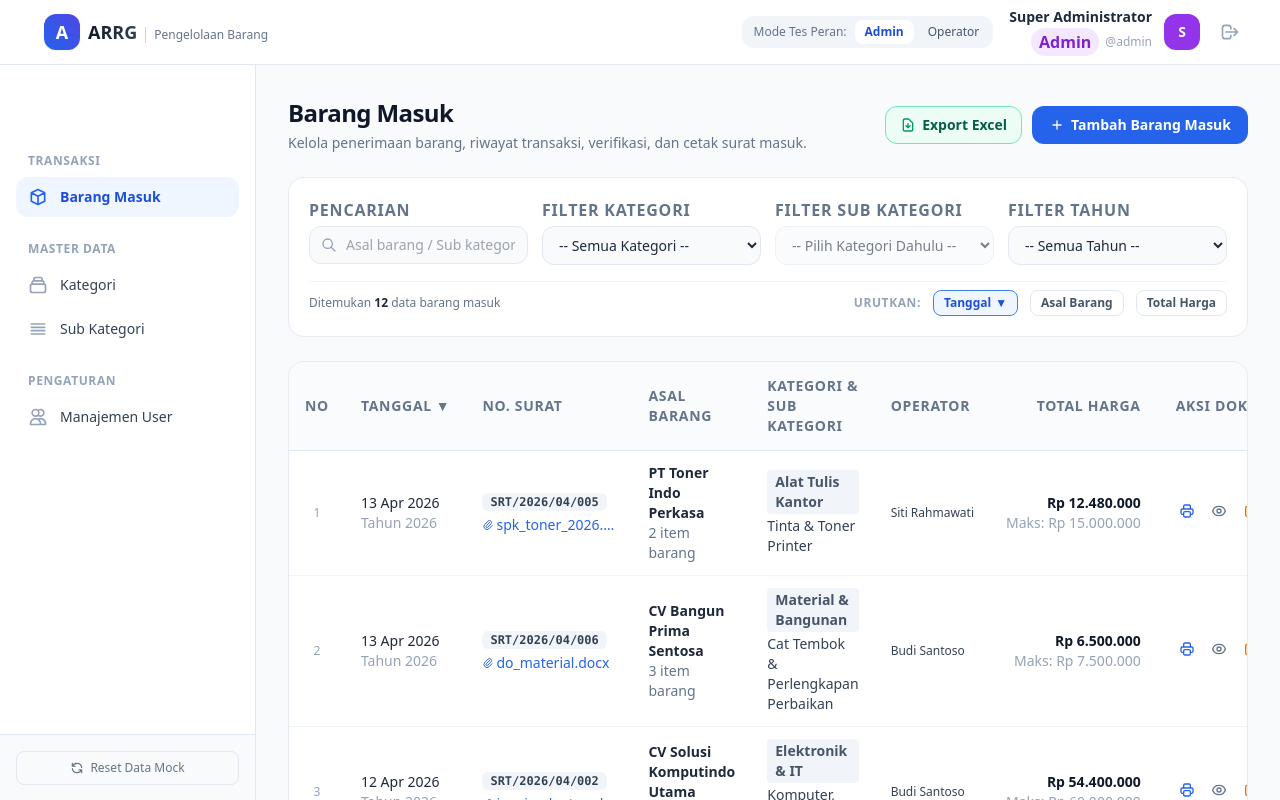
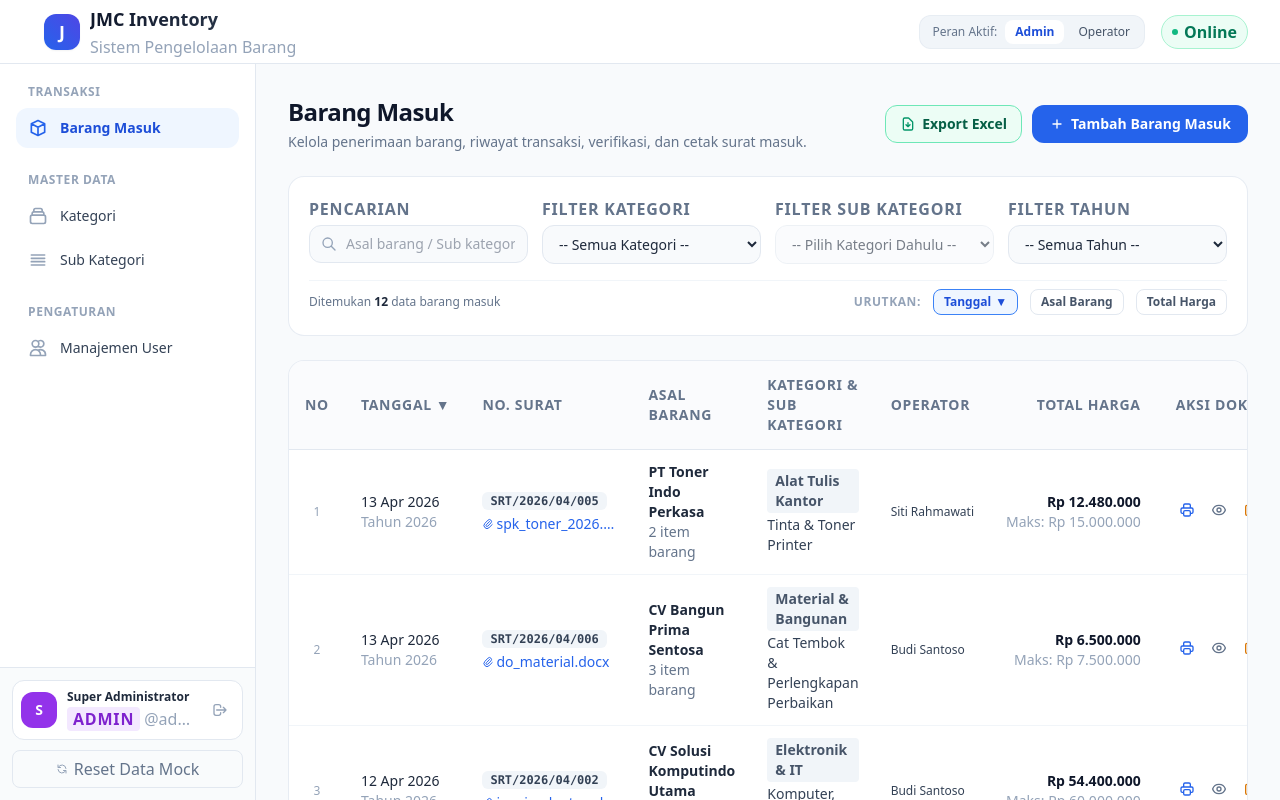
Before and after one commit to edwinsamodra/jmc-inventory, a Vue app in the folder frontend/: page /barang-masuk in a window 1280 px wide. Shown: the top 800 px of the page. Built offline with nearby package versions, Linux system fonts and the light colour scheme.

Commit message:
refactor(layout): fix navbar and sidebar, move profile & logout to sidebar bottom, and rename app to JMC Inventory

```diff
--- a/frontend/index.html
+++ b/frontend/index.html
@@ -4,7 +4,7 @@
     <meta charset="UTF-8" />
     <link rel="icon" type="image/svg+xml" href="/favicon.svg" />
     <meta name="viewport" content="width=device-width, initial-scale=1.0" />
-    <title>ARRG - Sistem Pengelolaan Barang</title>
+    <title>JMC Inventory - Sistem Pengelolaan Barang</title>
     <!-- Inter Font -->
     <link rel="preconnect" href="https://fonts.googleapis.com">
     <link rel="preconnect" href="https://fonts.gstatic.com" crossorigin>
--- a/frontend/src/App.vue
+++ b/frontend/src/App.vue
@@ -1,25 +1,28 @@
 <template>
-  <div class="min-h-screen bg-slate-50 text-slate-800 flex flex-col font-sans">
-    <!-- Login Route Layout -->
-    <div v-if="isLoginRoute" class="flex-1 flex flex-col">
+  <div class="h-screen flex flex-col bg-slate-50 text-slate-800 font-sans overflow-hidden">
+    <!-- Login Route Layout (Self-contained scroll if needed) -->
+    <div v-if="isLoginRoute" class="flex-1 overflow-y-auto flex flex-col">
       <RouterView />
     </div>
 
     <!-- Main Dashboard Layout -->
-    <div v-else class="flex-1 flex flex-col min-h-screen">
-      <!-- Top Navbar -->
+    <div v-else class="h-screen flex flex-col overflow-hidden">
+      <!-- Fixed Top Navbar (h-16) -->
       <Navbar @toggle-sidebar="sidebarOpen = !sidebarOpen" />
 
-      <div class="flex-1 flex">
-        <!-- Sidebar Navigation -->
+      <!-- Fixed Body Container below Navbar -->
+      <div class="flex-1 flex pt-16 overflow-hidden relative">
+        <!-- Fixed Sidebar (width 64 = 16rem) -->
         <Sidebar
           :is-open="sidebarOpen"
           @close="sidebarOpen = false"
         />
 
-        <!-- Main Content View -->
-        <main class="flex-1 min-w-0 p-4 sm:p-6 lg:p-8 overflow-y-auto max-w-7xl mx-auto w-full">
-          <RouterView />
+        <!-- Main Content Area: Fixed to right side of Sidebar, with internal independent scrolling -->
+        <main class="flex-1 lg:pl-64 h-full overflow-y-auto">
+          <div class="p-4 sm:p-6 lg:p-8 max-w-7xl mx-auto w-full">
+            <RouterView />
+          </div>
         </main>
       </div>
     </div>
--- a/frontend/src/components/Navbar.vue
+++ b/frontend/src/components/Navbar.vue
@@ -1,12 +1,12 @@
 <template>
-  <header class="bg-white border-b border-slate-200 sticky top-0 z-30 shadow-xs">
-    <div class="px-4 sm:px-6 lg:px-8">
-      <div class="flex items-center justify-between h-16">
-        <!-- Left: Mobile Menu Button & App Title -->
+  <header class="bg-white border-b border-slate-200 fixed top-0 inset-x-0 h-16 z-30 shadow-xs select-none">
+    <div class="px-4 sm:px-6 lg:px-8 h-full">
+      <div class="flex items-center justify-between h-full">
+        <!-- Left: Mobile Menu Button & App Brand -->
         <div class="flex items-center space-x-3">
           <button
             @click="$emit('toggle-sidebar')"
-            class="lg:hidden text-slate-500 hover:text-slate-700 p-2 rounded-lg hover:bg-slate-100 focus:outline-none"
+            class="lg:hidden text-slate-500 hover:text-slate-700 p-2 rounded-xl hover:bg-slate-100 focus:outline-none transition"
             aria-label="Toggle menu"
           >
             <svg class="w-6 h-6" fill="none" stroke="currentColor" viewBox="0 0 24 24">
@@ -14,73 +14,44 @@
             </svg>
           </button>
 
-          <div class="flex items-center space-x-2">
-            <div class="w-9 h-9 rounded-xl bg-gradient-to-tr from-brand-600 to-indigo-600 flex items-center justify-center text-white font-bold text-lg shadow-sm">
-              A
+          <RouterLink to="/barang-masuk" class="flex items-center space-x-2.5 group">
+            <div class="w-9 h-9 rounded-xl bg-gradient-to-tr from-brand-600 to-indigo-600 flex items-center justify-center text-white font-extrabold text-lg shadow-sm group-hover:shadow-md transition">
+              J
             </div>
-            <div>
-              <span class="text-lg font-bold bg-gradient-to-r from-slate-900 to-slate-700 bg-clip-text text-transparent">ARRG</span>
-              <span class="hidden sm:inline-block ml-2 text-xs font-medium text-slate-500 border-l border-slate-300 pl-2">Pengelolaan Barang</span>
+            <div class="flex flex-col">
+              <span class="text-base sm:text-lg font-bold bg-gradient-to-r from-slate-900 to-slate-700 bg-clip-text text-transparent leading-none">
+                JMC Inventory
+              </span>
+              <span class="text-2xs font-medium text-slate-400 mt-0.5">Sistem Pengelolaan Barang</span>
             </div>
-          </div>
+          </RouterLink>
         </div>
 
-        <!-- Right: Role Switcher & User Profile -->
+        <!-- Right: Fast Role Switcher & System Status -->
         <div class="flex items-center space-x-3 sm:space-x-4">
-          <!-- Fast Role Switcher (Helper for instant UI testing) -->
-          <div class="hidden md:flex items-center bg-slate-100 p-1 rounded-xl text-xs font-medium">
-            <span class="text-slate-500 px-2 select-none">Mode Tes Peran:</span>
+          <!-- Role Switcher (Helper for UI test) -->
+          <div class="flex items-center bg-slate-100 p-1 rounded-xl text-xs font-medium border border-slate-200/60">
+            <span class="text-slate-500 px-2 hidden sm:inline-block">Peran Aktif:</span>
             <button
               @click="store.switchRole('Admin')"
-              :class="store.currentUser?.role === 'Admin' ? 'bg-white text-brand-700 shadow-xs font-semibold' : 'text-slate-600 hover:text-slate-900'"
-              class="px-2.5 py-1 rounded-lg transition"
+              :class="store.currentUser?.role === 'Admin' ? 'bg-white text-brand-700 shadow-xs font-bold' : 'text-slate-600 hover:text-slate-900'"
+              class="px-2.5 py-1 rounded-lg transition text-xs"
             >
               Admin
             </button>
             <button
               @click="store.switchRole('Operator')"
-              :class="store.currentUser?.role === 'Operator' ? 'bg-white text-brand-700 shadow-xs font-semibold' : 'text-slate-600 hover:text-slate-900'"
-              class="px-2.5 py-1 rounded-lg transition ml-1"
+              :class="store.currentUser?.role === 'Operator' ? 'bg-white text-brand-700 shadow-xs font-bold' : 'text-slate-600 hover:text-slate-900'"
+              class="px-2.5 py-1 rounded-lg transition ml-1 text-xs"
             >
               Operator
             </button>
           </div>
 
-          <!-- User Badge & Menu -->
-          <div class="flex items-center space-x-3">
-            <div class="text-right hidden sm:block">
-              <div class="text-sm font-semibold text-slate-800 leading-tight">
-                {{ store.currentUser?.nama }}
-              </div>
-              <div class="flex items-center justify-end space-x-1.5 mt-0.5">
-                <span
-                  class="inline-flex items-center px-2 py-0.5 rounded-full text-2xs font-semibold"
-                  :class="store.currentUser?.role === 'Admin' ? 'bg-purple-100 text-purple-700' : 'bg-blue-100 text-blue-700'"
-                >
-                  {{ store.currentUser?.role }}
-                </span>
-                <span class="text-xs text-slate-400">@{{ store.currentUser?.username }}</span>
-              </div>
-            </div>
-
-            <!-- Avatar -->
-            <div
-              class="w-9 h-9 rounded-xl flex items-center justify-center font-bold text-sm text-white shadow-xs"
-              :class="store.currentUser?.role === 'Admin' ? 'bg-purple-600' : 'bg-blue-600'"
-            >
-              {{ store.currentUser?.nama?.charAt(0) || 'U' }}
-            </div>
-
-            <!-- Logout Button -->
-            <button
-              @click="handleLogout"
-              class="text-slate-400 hover:text-rose-600 p-2 rounded-lg hover:bg-rose-50 transition"
-              title="Keluar / Logout"
-            >
-              <svg class="w-5 h-5" fill="none" stroke="currentColor" viewBox="0 0 24 24">
-                <path stroke-linecap="round" stroke-linejoin="round" stroke-width="2" d="M17 16l4-4m0 0l-4-4m4 4H7m6 4v1a3 3 0 01-3 3H6a3 3 0 01-3-3V7a3 3 0 013-3h4a3 3 0 013 3v1" />
-              </svg>
-            </button>
+          <!-- Environment Badge -->
+          <div class="hidden md:flex items-center space-x-1.5 px-2.5 py-1 rounded-full bg-emerald-50 border border-emerald-200 text-emerald-700 text-2xs font-semibold">
+            <span class="w-1.5 h-1.5 rounded-full bg-emerald-500 animate-pulse"></span>
+            <span>Online</span>
           </div>
         </div>
       </div>
@@ -89,15 +60,8 @@
 </template>
 
 <script setup>
-import { useRouter } from 'vue-router';
+import { RouterLink } from 'vue-router';
 import { store } from '../store/mockStore';
 
 defineEmits(['toggle-sidebar']);
-
-const router = useRouter();
-
-function handleLogout() {
-  store.logout();
-  router.push('/login');
-}
 </script>
--- a/frontend/src/components/PrintLetterModal.vue
+++ b/frontend/src/components/PrintLetterModal.vue
@@ -37,8 +37,8 @@
         <div class="p-8 sm:p-12 printable-document font-serif text-slate-900 bg-white min-h-[500px]">
           <!-- Letterhead / Kop Surat -->
           <div class="border-b-2 border-slate-900 pb-4 mb-6 text-center">
-            <h2 class="text-2xl font-bold tracking-wide uppercase font-sans text-slate-900">ARRG LOGISTIK & PENGELOLAAN BARANG</h2>
-            <p class="text-xs text-slate-600 font-sans mt-0.5">Jl. Jenderal Sudirman No. 88, Kawasan Niaga Terpadu | Telp: (021) 555-8899 | Email: logistik@arrg.local</p>
+            <h2 class="text-2xl font-bold tracking-wide uppercase font-sans text-slate-900">JMC LOGISTIK & PENGELOLAAN BARANG</h2>
+            <p class="text-xs text-slate-600 font-sans mt-0.5">Jl. Jenderal Sudirman No. 88, Kawasan Niaga Terpadu | Telp: (021) 555-8899 | Email: logistik@jmc.co.id</p>
           </div>
 
           <div class="text-center mb-6">
--- a/frontend/src/components/Sidebar.vue
+++ b/frontend/src/components/Sidebar.vue
@@ -7,15 +7,16 @@
       @click="$emit('close')"
     ></div>
 
-    <!-- Sidebar Aside -->
+    <!-- Fixed Sidebar Aside (not scrollable with main content) -->
     <aside
       :class="[
         isOpen ? 'translate-x-0' : '-translate-x-full lg:translate-x-0',
-        'fixed inset-y-0 left-0 z-40 w-64 bg-white border-r border-slate-200 pt-16 flex flex-col transition-transform duration-200 ease-in-out lg:static lg:h-[calc(100vh-4rem)]'
+        'fixed top-16 left-0 bottom-0 z-40 w-64 bg-white border-r border-slate-200 flex flex-col transition-transform duration-200 ease-in-out'
       ]"
     >
-      <div class="flex-1 px-4 py-6 space-y-6 overflow-y-auto">
-        <!-- Navigation Group: Utama -->
+      <!-- Navigation Menu (scrolls independently if items overflow) -->
+      <div class="flex-1 px-4 py-5 space-y-6 overflow-y-auto">
+        <!-- Navigation Group: Transaksi -->
         <div>
           <div class="px-3 text-xs font-semibold uppercase tracking-wider text-slate-400">
             Transaksi
@@ -67,7 +68,7 @@
           </div>
         </div>
 
-        <!-- Navigation Group: Sistem (Admin Only) -->
+        <!-- Navigation Group: Pengaturan (Admin Only) -->
         <div v-if="isAdmin">
           <div class="px-3 text-xs font-semibold uppercase tracking-wider text-slate-400">
             Pengaturan
@@ -99,14 +100,54 @@
         </div>
       </div>
 
-      <!-- Footer Reset Mock Utility -->
-      <div class="p-4 border-t border-slate-200 bg-slate-50">
+      <!-- Footer: Reset Mock & Profile Logged In + Logout (di sidebar bawah) -->
+      <div class="border-t border-slate-200 bg-slate-50/80 p-3 space-y-2.5">
+        <!-- User Profile Card & Logout Button -->
+        <div class="flex items-center justify-between p-2 rounded-xl bg-white border border-slate-200 shadow-2xs">
+          <!-- Profile info -->
+          <div class="flex items-center space-x-2.5 min-w-0">
+            <div
+              class="w-9 h-9 rounded-xl flex-shrink-0 flex items-center justify-center font-bold text-sm text-white shadow-xs"
+              :class="isAdmin ? 'bg-purple-600' : 'bg-blue-600'"
+            >
+              {{ store.currentUser?.nama?.charAt(0) || 'U' }}
+            </div>
+            <div class="min-w-0 flex-1">
+              <div class="text-xs font-bold text-slate-800 truncate" :title="store.currentUser?.nama">
+                {{ store.currentUser?.nama }}
+              </div>
+              <div class="flex items-center space-x-1 mt-0.5">
+                <span
+                  class="inline-block px-1.5 py-0.2 rounded text-3xs font-bold uppercase tracking-wider"
+                  :class="isAdmin ? 'bg-purple-100 text-purple-700' : 'bg-blue-100 text-blue-700'"
+                >
+                  {{ store.currentUser?.role }}
+                </span>
+                <span class="text-3xs text-slate-400 truncate">@{{ store.currentUser?.username }}</span>
+              </div>
+            </div>
+          </div>
+
+          <!-- Logout Button -->
+          <button
+            @click="handleLogout"
+            class="text-slate-400 hover:text-rose-600 p-1.5 rounded-lg hover:bg-rose-50 transition flex-shrink-0 ml-1"
+            title="Keluar / Logout"
+            aria-label="Logout"
+          >
+            <svg class="w-4 h-4" fill="none" stroke="currentColor" viewBox="0 0 24 24">
+              <path stroke-linecap="round" stroke-linejoin="round" stroke-width="2" d="M17 16l4-4m0 0l-4-4m4 4H7m6 4v1a3 3 0 01-3 3H6a3 3 0 01-3-3V7a3 3 0 013-3h4a3 3 0 013 3v1" />
+            </svg>
+          </button>
+        </div>
+
+        <!-- Reset Data Mock Button -->
         <button
           @click="resetStore"
-          class="w-full text-xs text-slate-500 hover:text-rose-600 flex items-center justify-center space-x-1.5 py-2 px-3 rounded-lg border border-slate-200 hover:border-rose-300 hover:bg-rose-50/50 transition"
+          class="w-full text-2xs text-slate-500 hover:text-rose-600 flex items-center justify-center space-x-1.5 py-1.5 px-2 rounded-lg border border-slate-200 hover:border-rose-200 hover:bg-rose-50/50 transition font-medium"
           title="Kembalikan semua data mock ke kondisi awal"
         >
-          <svg class="w-3.5 h-3.5" fill="none" stroke="currentColor" viewBox="0 0 24 24">
+          <svg class="w-3 h-3 text-slate-400" fill="none" stroke="currentColor" viewBox="0 0 24 24">
             <path stroke-linecap="round" stroke-linejoin="round" stroke-width="2" d="M4 4v5h.582m15.356 2A8.001 8.001 0 004.582 9m0 0H9m11 11v-5h-.581m0 0a8.003 8.003 0 01-15.357-2m15.357 2H15" />
           </svg>
           <span>Reset Data Mock</span>
@@ -118,7 +159,7 @@
 
 <script setup>
 import { computed } from 'vue';
-import { useRoute } from 'vue-router';
+import { useRoute, useRouter } from 'vue-router';
 import { store } from '../store/mockStore';
 
 defineProps({
@@ -128,6 +169,7 @@ defineProps({
 defineEmits(['close']);
 
 const route = useRoute();
+const router = useRouter();
 
 const isAdmin = computed(() => store.currentUser?.role === 'Admin');
 
@@ -135,6 +177,11 @@ const isBarangMasukActive = computed(() => {
   return route.path.startsWith('/barang-masuk');
 });
 
+function handleLogout() {
+  store.logout();
+  router.push('/login');
+}
+
 function resetStore() {
   if (confirm('Apakah Anda yakin ingin me-reset semua data ke default mock awal?')) {
     store.resetToDefault();
--- a/frontend/src/router/index.js
+++ b/frontend/src/router/index.js
@@ -68,7 +68,7 @@ const router = createRouter({
 
 router.beforeEach((to, from, next) => {
   // Update document title
-  document.title = to.meta.title ? `${to.meta.title} | Arrg Inventory` : 'Arrg - Pengelolaan Barang';
+  document.title = to.meta.title ? `${to.meta.title} | JMC Inventory` : 'JMC Inventory - Sistem Pengelolaan Barang';
 
   // Check auth
   if (!to.meta.public && !store.currentUser) {
--- a/frontend/src/views/LoginView.vue
+++ b/frontend/src/views/LoginView.vue
@@ -3,11 +3,11 @@
     <div class="sm:mx-auto sm:w-full sm:max-w-md">
       <div class="flex justify-center">
         <div class="w-14 h-14 rounded-2xl bg-gradient-to-tr from-brand-600 to-indigo-600 flex items-center justify-center text-white font-extrabold text-2xl shadow-lg shadow-brand-500/30">
-          A
+          J
         </div>
       </div>
       <h2 class="mt-4 text-center text-2xl sm:text-3xl font-extrabold tracking-tight text-slate-900">
-        ARRG INVENTORY
+        JMC INVENTORY
       </h2>
       <p class="mt-1 text-center text-sm text-slate-500">
         Sistem Aplikasi Pengelolaan Barang Sederhana
```
